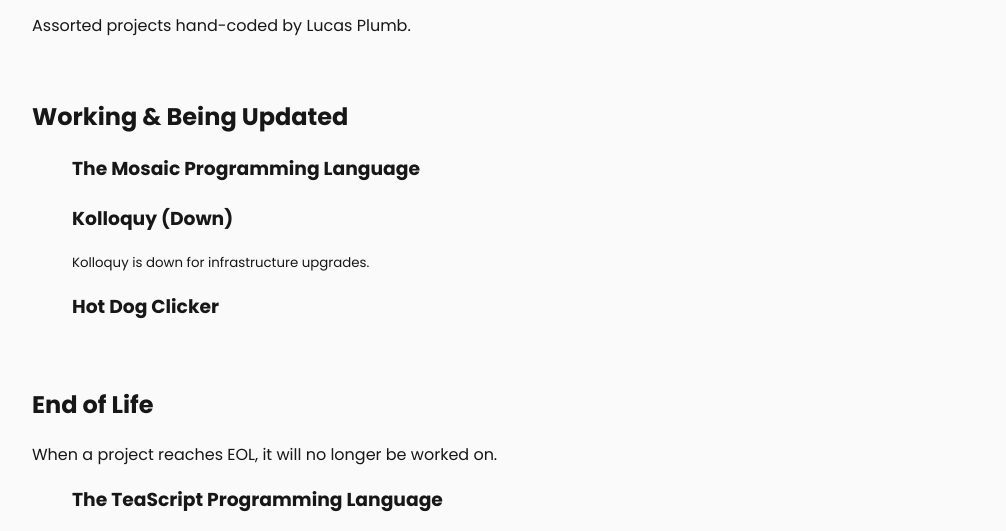
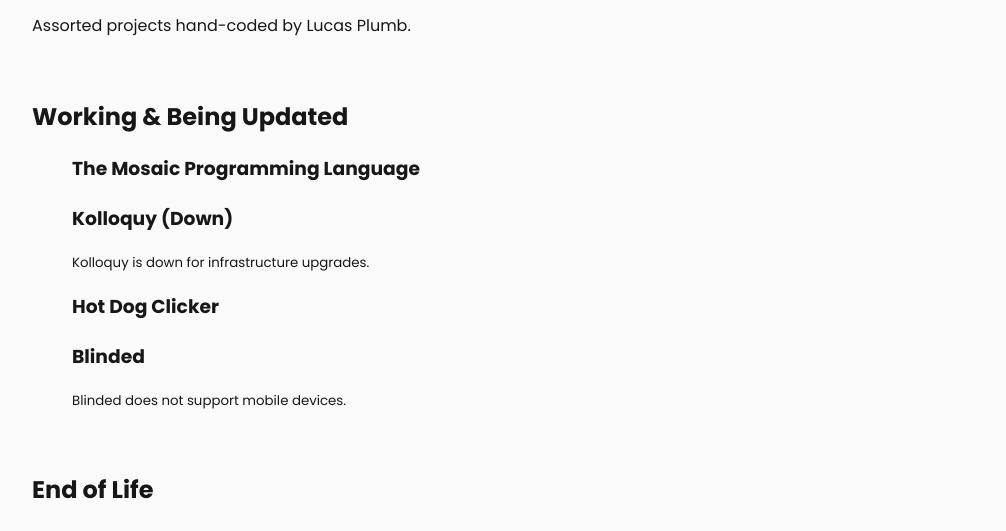
Before and after one commit to ljpprojects/ljp-projects.github.io, a plain HTML site: page index.html in a window 1280 px wide. Shown: the part 189-720 px from the top of the page, without its empty margins (40-1046 px from the left). Drawn offline with Linux system fonts and the light colour scheme; a web font is replaced by a local one.

Commit message:
add new project

```diff
--- a/index.html
+++ b/index.html
@@ -40,6 +40,8 @@
         <h3><a class=un href="https://kolloquy.com" >Kolloquy (Down)</a></h3>
         <sub>Kolloquy is down for infrastructure upgrades.</sub>
         <h3><a class=un href="https://hdc.ljpprojects.org">Hot Dog Clicker</a></h3>
+        <h3><a class=un href="https://blinded.ljpprojects.org">Blinded</a></h3>
+        <sub>Blinded does not support mobile devices.</sub>
       </li>
     </ul>
     <br>
```
